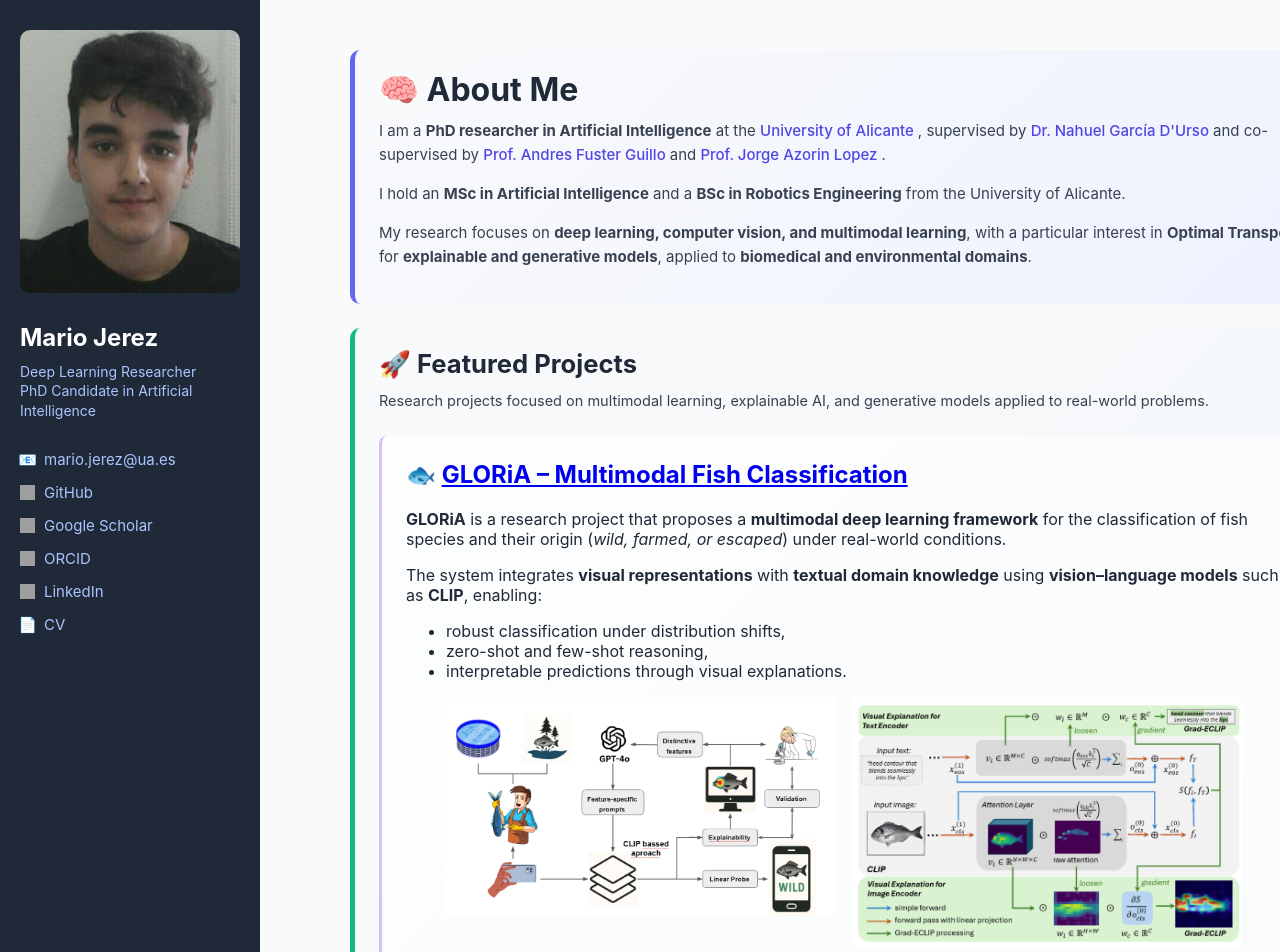
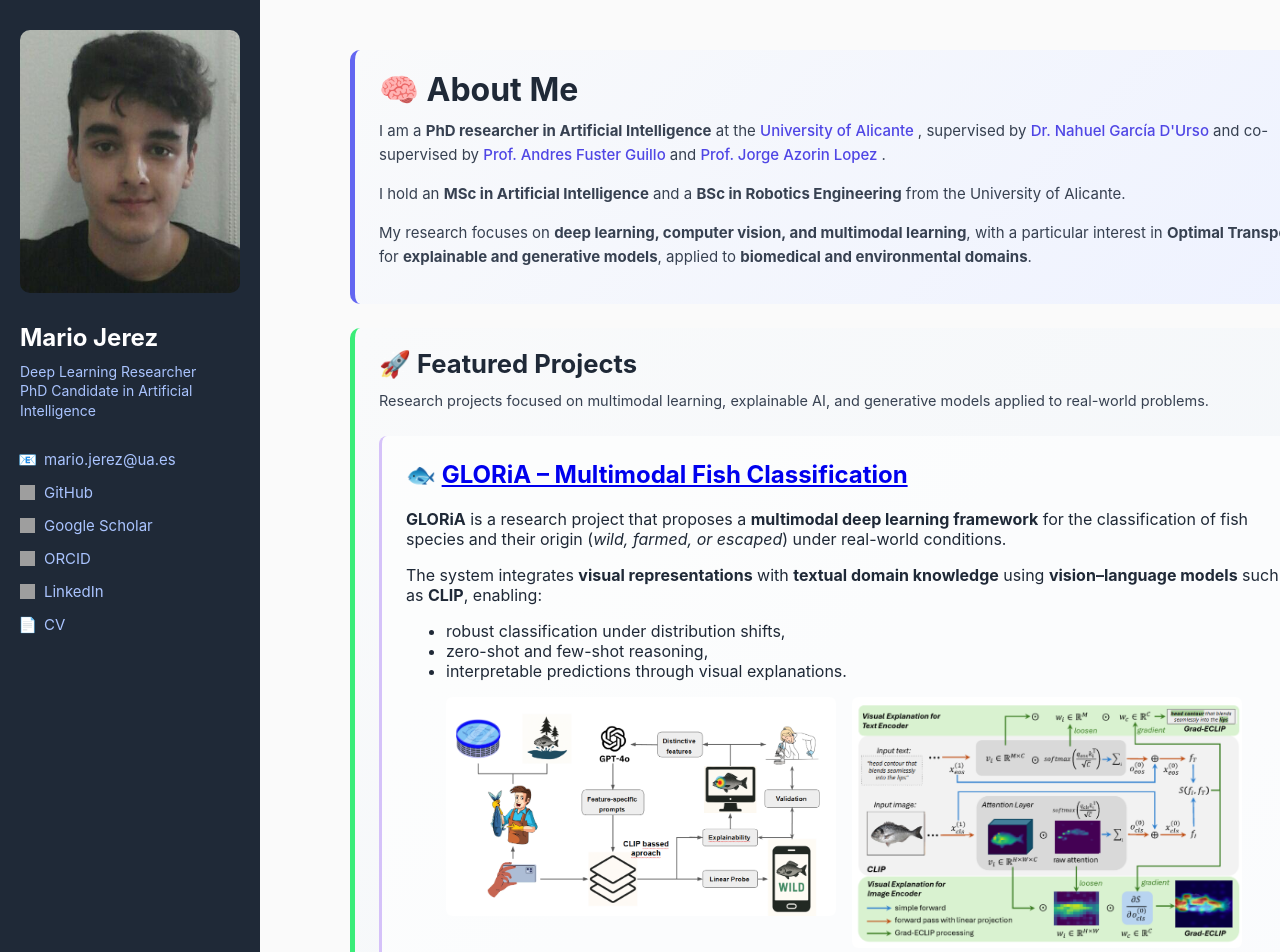
Before and after one commit to Mariojt72/Mariojt72.github.io, a Jekyll site: the page built from index.md, in a window 1280 px wide and 1400 px high. Shown: the top 952 px of the window. Built offline with Jekyll 4.4.1, drawn with Linux system fonts in a browser that asks for light colours; grey boxes are pictures that could not be loaded.

Commit message:
Update style.css

```diff
--- a/assets/css/style.css
+++ b/assets/css/style.css
@@ -227,7 +227,7 @@ figure figcaption {
 
 .section-secondary {
   background: linear-gradient(135deg, #f9fafb, #f1f5f9);
-  border-left-color: #10b981; /* verde suave */
+  border-left-color: #3aed79; /* verde suave */
 }
 
 .section-secondary h1 {
```
